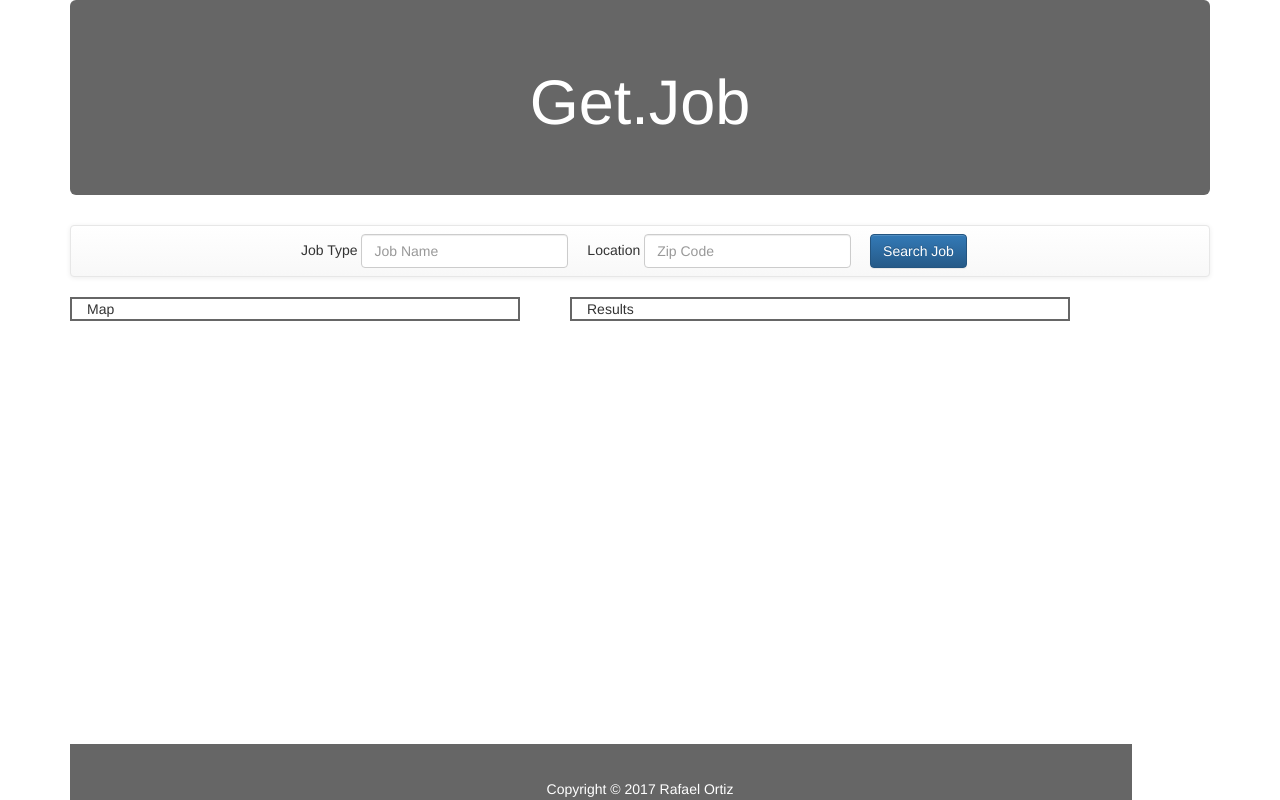
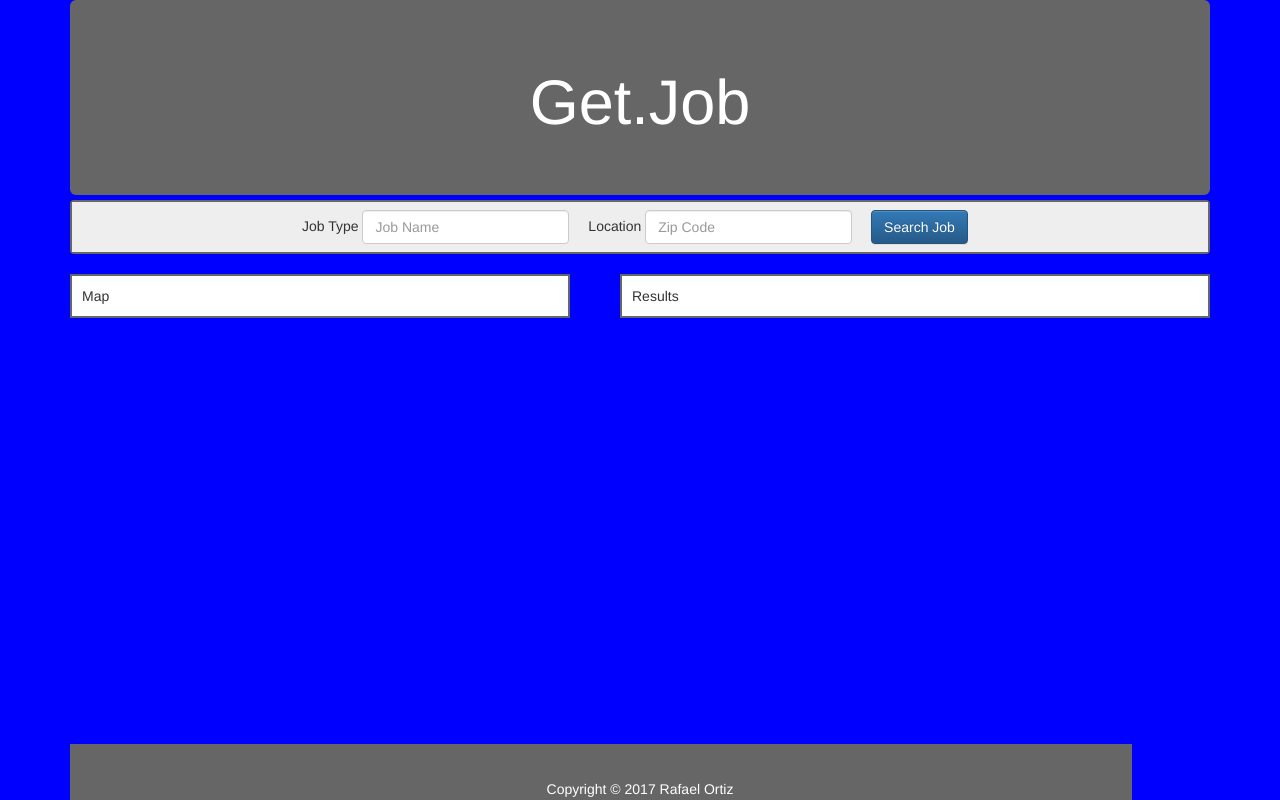
Before and after one commit to adurha10/api-mashup, a PHP site: page / in a window 1280 px wide. Run offline with PHP 8.4, Linux system fonts and the light colour scheme; some libraries are stand-ins or nearby versions.

Commit message:
more changes

```diff
--- a/assets/css/style.css
+++ b/assets/css/style.css
@@ -1,6 +1,7 @@
  html,
  body {
  	height: 100%;
+ 	background-color: blue;
  }
 
  .jumbotron {
@@ -9,18 +10,31 @@
  	color: #ffffff;
  }
 
+ .navbar {
+ 	margin-top: -25px;
+ 	border: 2px solid #666666;
+ }
+
+ .container-fluid {
+ 	background-color: #eeeeee;
+ }
+
 .map {
 	border: 2px solid #666666;
 	margin-left: 15px;
 	margin-right: 25px;
-	width: 450px;
+	width: 500px;
+	padding: 10px;
+	background-color: white;
 
 }
 
 .results {
 	border: 2px solid #666666;
 	margin-left: 25px;
-	width: 500px;
+	width: 590px;
+	padding: 10px;
+	background-color: white;
 }
 
 footer {
--- a/index.html
+++ b/index.html
@@ -102,5 +102,7 @@
 
 	<!-- Link to Project Javascript file with AJAX calls -->
 	<script src="assets/javascript/logic.js"></script>
+
+	<script src="https://maps.googleapis.com/maps/api/js?key=AIzaSyDrZ87yMdT4iRV1_SYXWHbI0a7H3PI_Vt8&libraries=places&callback=initMap" async defer></script>
 </body>
 </html>
```
